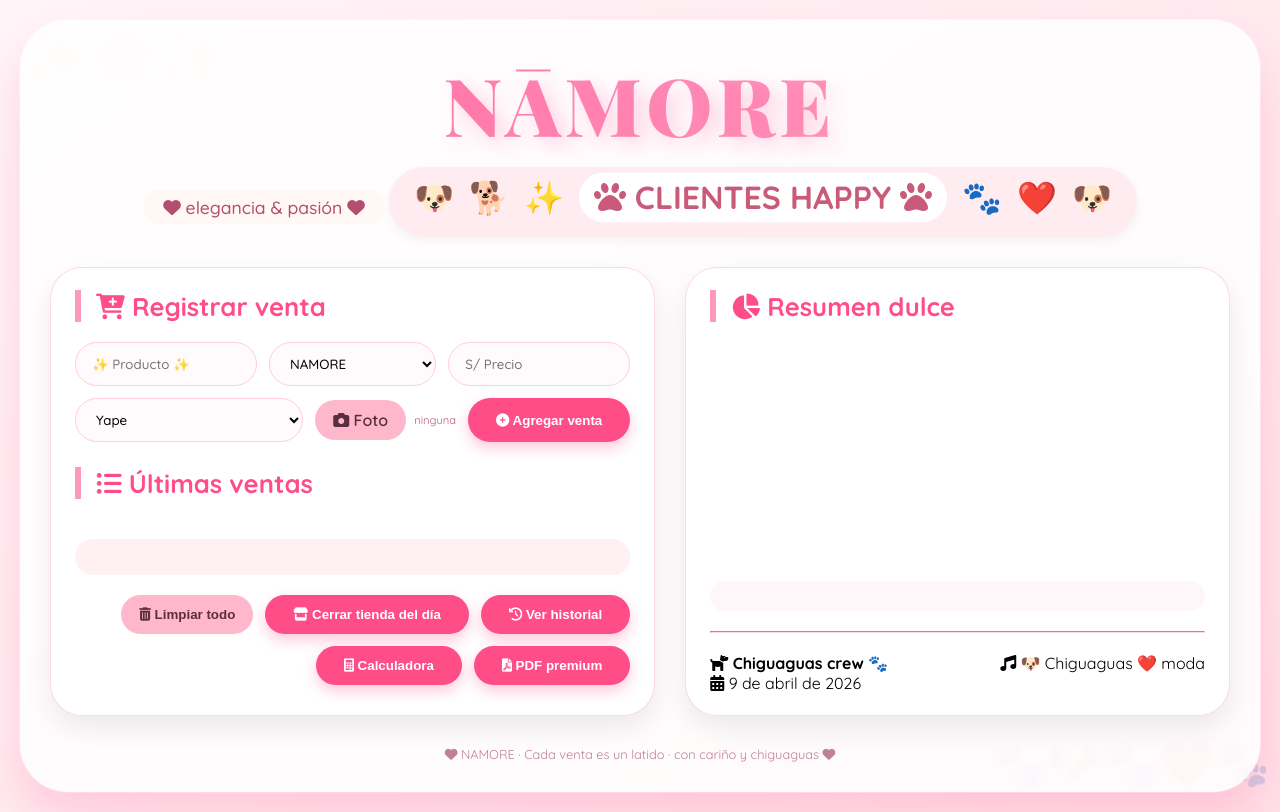
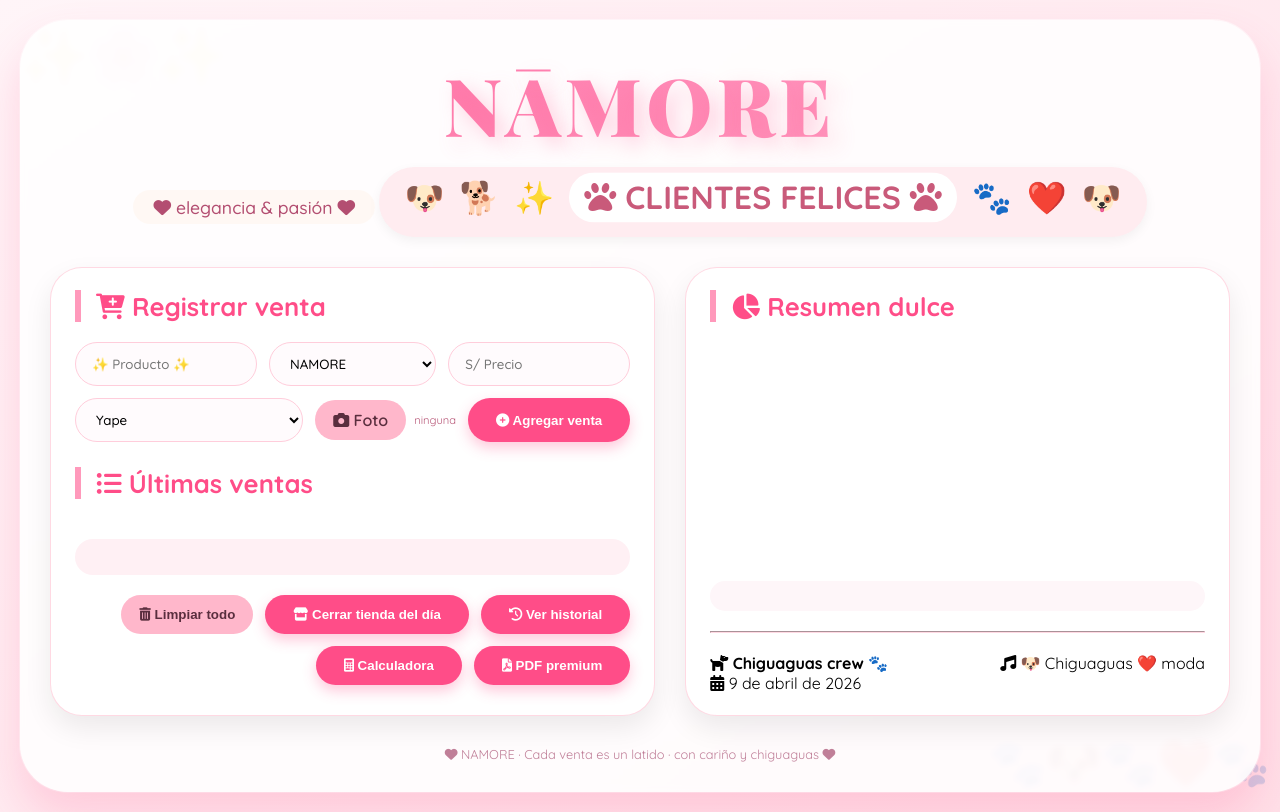
Before and after one commit to Jose11bay/tienda-registro, a website built with Vite: page index.html in a window 1280 px wide. Built offline with nearby package versions, Linux system fonts and the light colour scheme; no server answers.

Commit message:
cambio de texto

```diff
--- a/index.html
+++ b/index.html
@@ -183,7 +183,7 @@
     <div class="sub-lema"><i class="fas fa-heart"></i> elegancia & pasión <i class="fas fa-heart"></i></div>
     <div class="chiguagua-love">
       <span>🐶</span><span>🐕</span><span>✨</span>
-      <span class="chiguagua-text"><i class="fas fa-paw"></i> CLIENTES HAPPY <i class="fas fa-paw"></i></span>
+      <span class="chiguagua-text"><i class="fas fa-paw"></i> CLIENTES FELICES <i class="fas fa-paw"></i></span>
       <span>🐾</span><span>❤️</span><span>🐶</span>
     </div>
   </div>
```
